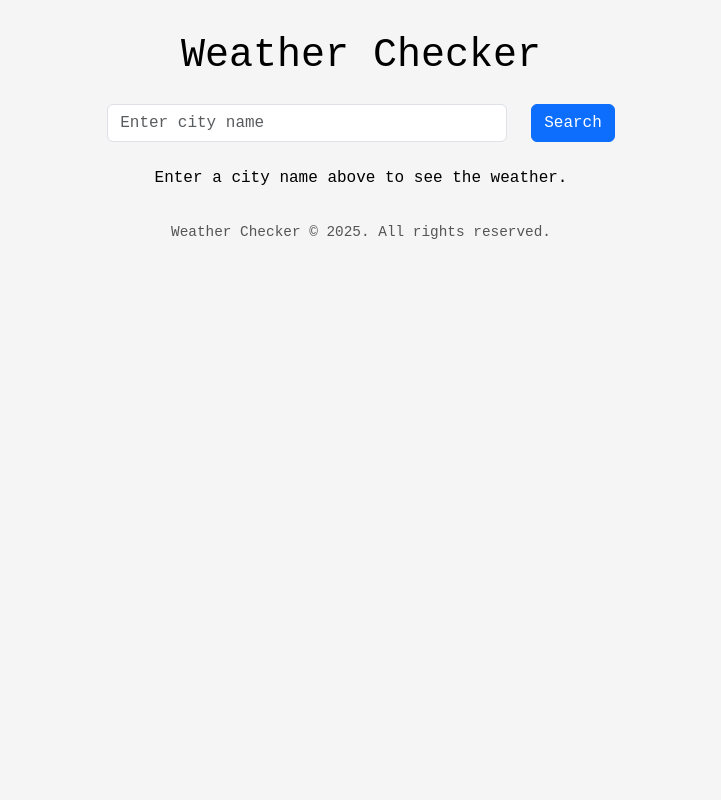
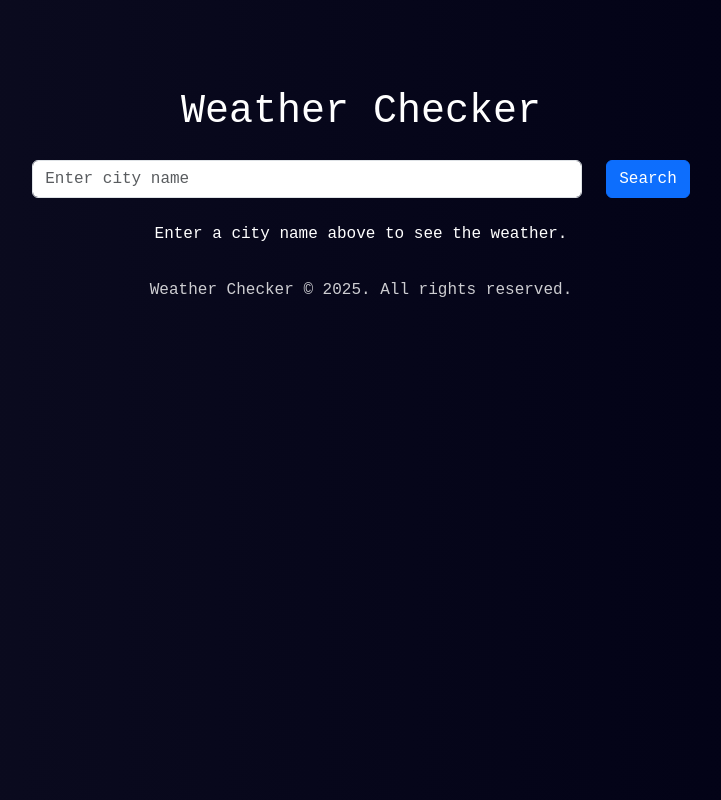
Before and after one commit to dhanyasri612/weather-frontend, a React (Vite) app: page / in a window 1280 px wide. Shown: the whole page, without its empty margins (279-1000 px from the left). Built offline with nearby package versions, Linux system fonts and the light colour scheme.

Commit message:
Update App.jsx

```diff
--- a/src/App.jsx
+++ b/src/App.jsx
@@ -1,10 +1,58 @@
 // src/App.js
 import React, { useState } from "react";
 import axios from "axios";
-import { Container, Row, Col, Button, Form, Card, Table, Spinner } from "react-bootstrap";
-import { WiDaySunny, WiCloud, WiRain, WiStrongWind, WiSunrise, WiSunset, WiCloudy } from "react-icons/wi";
+import { motion } from "framer-motion";
+import {
+  Container,
+  Row,
+  Col,
+  Button,
+  Form,
+  Card,
+  Table,
+  Spinner,
+} from "react-bootstrap";
+import {
+  LineChart,
+  Line,
+  XAxis,
+  YAxis,
+  CartesianGrid,
+  ResponsiveContainer,
+  Tooltip,
+  Legend,
+} from "recharts";
+
+import {
+  WiDaySunny,
+  WiCloud,
+  WiRain,
+  WiStrongWind,
+  WiSunrise,
+  WiSunset,
+  WiCloudy,
+} from "react-icons/wi";
+
 import WeatherWidget from "./components/WeatherWidget";
 import getWeatherMeta from "./utils/weatherCodeMap";
+
+const AnimatedBackground = ({ gradient, animate }) => {
+  const gradientStyle = {
+    position: "fixed",
+    top: 0,
+    left: 0,
+    width: "100%",
+    height: "100%",
+    zIndex: -1,
+    background: `linear-gradient(90deg, ${gradient.join(", ")})`,
+    backgroundSize: "400% 400%",
+    backgroundRepeat: "no-repeat",
+    animation: animate ? "gradientFloat 15s ease infinite" : "none",
+    transition: "background 0.5s ease",
+  };
+
+  return <div style={gradientStyle}></div>;
+};
 
 const App = () => {
   const [city, setCity] = useState("");
@@ -36,24 +84,66 @@ const App = () => {
   const meta = getWeatherMeta(weatherCode) || { label: "Unknown", icon: WiCloud };
   const MetaIcon = meta.icon || WiCloud;
 
+  const now = new Date();
+  const hour = now.getHours();
+  const temperature = weatherData?.current?.temperature_2m || 20;
+
+  const getTheme = (temperature, hour, weatherFetched, weatherCode) => {
+    if (!weatherFetched) return { gradient: ["#000014", "#1a1a2e", "#000014"], textColor: "#ffffff", widgetColor: "#ffffff" };
+
+    let theme = { gradient: ["#000014", "#1a1a2e", "#000014"], textColor: "#ffffff", widgetColor: "#ffffff" };
+
+    if (weatherCode >= 0 && weatherCode <= 1) theme.gradient = ["#87CEEB", "#FFD700", "#FFAA00", "#87CEEB"];
+    else if (weatherCode >= 2 && weatherCode <= 3) theme.gradient = ["#607D8B", "#78909C", "#546e7a", "#607D8B"];
+    else if (weatherCode >= 45 && weatherCode <= 65) theme.gradient = ["#1f1f2e", "#3a4a6f", "#223355", "#1f1f2e"];
+    else if (weatherCode >= 71 && weatherCode <= 86) theme.gradient = ["#003366", "#6699cc", "#336699", "#003366"];
+    else if (weatherCode >= 95 && weatherCode <= 99) theme.gradient = ["#2c3e50", "#34495e", "#1a2b3c", "#2c3e50"];
+    else {
+      if (hour >= 6 && hour < 10) {
+        if (temperature < 10) theme.gradient = ["#a0c4ff", "#89abe3", "#6ba3d4", "#a0c4ff"];
+        else if (temperature <= 25) theme.gradient = ["#ffe29f", "#ff7e5f", "#ffd27f", "#ffe29f"];
+        else theme.gradient = ["#ff9a8b", "#ff6a00", "#ff4500", "#ff9a8b"];
+      } else if (hour >= 10 && hour < 17) {
+        if (temperature < 10) theme.gradient = ["#74b9ff", "#0984e3", "#55aaff", "#74b9ff"];
+        else if (temperature <= 25) theme.gradient = ["#87CEEB", "#FFD700", "#FFC107", "#87CEEB"];
+        else theme.gradient = ["#ff4500", "#ff8c00", "#ff6a00", "#ff4500"];
+      } else if (hour >= 17 && hour < 20) theme.gradient = ["#ffb347", "#ffcc33", "#ff7e5f", "#ffb347"];
+      else theme.gradient = ["#000014", "#1a1a2e", "#000033", "#000014"];
+    }
+
+    return theme;
+  };
+
+  const theme = getTheme(temperature, hour, !!weatherData, weatherCode);
+
   return (
-    <div style={{ minHeight: "100vh", padding: "2rem 1rem", textAlign: "center", backgroundColor: "#f5f5f5", color: "#000" }}>
-      <Container fluid className="p-0">
-        <h1 className="mb-4">Weather Checker</h1>
+    <div style={{ position: "relative", minHeight: "100vh", padding: "2rem", textAlign: "center" }}>
+      <style>
+        {`
+          @keyframes gradientFloat {
+            0% { background-position: 0% 50%; }
+            25% { background-position: 100% 50%; }
+            50% { background-position: 100% 100%; }
+            75% { background-position: 0% 100%; }
+            100% { background-position: 0% 50%; }
+          }
+        `}
+      </style>
+      <AnimatedBackground gradient={theme.gradient} animate={true} />
 
-        {/* Search Section */}
+      <Container className="mt-5 p-2" style={{ background: "transparent" }}>
+        <h1 className="text-center mb-4">Weather Checker</h1>
+
+        {/* Search */}
         <Row className="justify-content-center mb-4">
-          <Col xs={10} sm={8} md={6} lg={4}>
+          <Col xs={9} sm={7} md={6}>
             <Form.Control
               type="text"
               placeholder="Enter city name"
               value={city}
               onChange={(e) => {
                 setCity(e.target.value);
-                if (e.target.value.trim() === "") {
-                  setWeatherData(null);
-                  setError(null);
-                }
+                if (!e.target.value.trim()) { setWeatherData(null); setError(null); }
               }}
             />
           </Col>
@@ -64,53 +154,49 @@ const App = () => {
           </Col>
         </Row>
 
-        {/* Info & Error Messages */}
+        {/* Messages */}
         {!loading && !weatherData && !error && <p>Enter a city name above to see the weather.</p>}
         {error && <p style={{ color: "red" }}>{error}</p>}
-        {loading && <Spinner animation="border" variant="primary" />}
+        {loading && <Spinner animation="border" variant="success" />}
 
         {/* Current Weather */}
         {weatherData?.current && (
-          <Card className="mb-4 p-3">
-            <h3>Current Weather in {city}</h3>
-            <Row className="mt-2 text-center">
-              <Col xs={6} sm={4} className="mb-2">
-                <WiDaySunny size={40} color="#f39c12" />
-                <p>{weatherData.current.temperature_2m} °C</p>
-                <small>Temperature</small>
+          <Row className="justify-content-center mb-4">
+            <Col xs={12} md={8}>
+              <motion.div
+                initial={{ opacity: 0, y: 20 }}
+                animate={{ opacity: 1, y: 0 }}
+                className="p-3 border rounded text-center bg-primary"
+              >
+                <h3>Current Weather in {city}</h3>
+                <p>Temperature: {weatherData.current.temperature_2m} °C</p>
+                <p>Wind Speed: {weatherData.current.wind_speed_10m} km/h</p>
+                <p>Wind Direction: {weatherData.current.wind_direction_10m} °</p>
+                <p>Rain: {weatherData.current.rain} mm</p>
+                <p>Cloud Cover: {weatherData.current.cloud_cover} %</p>
+              </motion.div>
+            </Col>
+          </Row>
+        )}
+
+        {/* Widgets */}
+        {weatherData && (
+          <Row className="justify-content-center mb-4">
+            {[
+              { icon: <WiDaySunny size={80} color="#f39c12" />, label: "Temperature", value: weatherData.current.temperature_2m, unit: "°C" },
+              { icon: <WiStrongWind size={80} color="#0099ff" />, label: "Wind Speed", value: weatherData.current.wind_speed_10m, unit: "km/h" },
+              { icon: <WiCloud size={80} color="#ffffff" />, label: "Wind Direction", value: weatherData.current.wind_direction_10m, unit: "°" },
+              { icon: <WiRain size={80} color="#69c3ff" />, label: "Rain", value: weatherData.current.rain, unit: "mm" },
+              { icon: <WiSunrise size={80} color="#f1c40f" />, label: "Sunrise", value: weatherData.daily?.sunrise ? weatherData.daily.sunrise[0].split("T")[1] : "--" },
+              { icon: <WiSunset size={80} color="#e67e22" />, label: "Sunset", value: weatherData.daily?.sunset ? weatherData.daily.sunset[0].split("T")[1] : "--" },
+              { icon: <MetaIcon size={80} color="#fff" />, label: "Condition", value: meta.label },
+              { icon: <WiCloudy size={80} color="#3498db" />, label: "Cloud Cover", value: weatherData.current.cloud_cover, unit: "%" },
+            ].map((w, i) => (
+              <Col xs={6} sm={6} md={3} key={i} className="mb-3">
+                <WeatherWidget icon={w.icon} label={w.label} value={w.value} unit={w.unit || ""} />
               </Col>
-              <Col xs={6} sm={4} className="mb-2">
-                <WiStrongWind size={40} color="#0099ff" />
-                <p>{weatherData.current.wind_speed_10m} km/h</p>
-                <small>Wind Speed</small>
-              </Col>
-              <Col xs={6} sm={4} className="mb-2">
-                <WiCloud size={40} color="#777" />
-                <p>{weatherData.current.cloud_cover} %</p>
-                <small>Cloud Cover</small>
-              </Col>
-              <Col xs={6} sm={4} className="mb-2">
-                <WiRain size={40} color="#00bfff" />
-                <p>{weatherData.current.rain} mm</p>
-                <small>Rain</small>
-              </Col>
-              <Col xs={6} sm={4} className="mb-2">
-                <WiSunrise size={40} color="#f1c40f" />
-                <p>{weatherData?.daily?.sunrise ? weatherData.daily.sunrise[0].split("T")[1] : "--"}</p>
-                <small>Sunrise</small>
-              </Col>
-              <Col xs={6} sm={4} className="mb-2">
-                <WiSunset size={40} color="#e67e22" />
-                <p>{weatherData?.daily?.sunset ? weatherData.daily.sunset[0].split("T")[1] : "--"}</p>
-                <small>Sunset</small>
-              </Col>
-              <Col xs={6} sm={4} className="mb-2">
-                <MetaIcon size={40} color="#555" />
-                <p>{meta.label}</p>
-                <small>Condition</small>
-              </Col>
-            </Row>
-          </Card>
+            ))}
+          </Row>
         )}
 
         {/* Hourly Forecast */}
@@ -119,11 +205,7 @@ const App = () => {
             <h4>Hourly Forecast</h4>
             <Table striped bordered hover responsive size="sm">
               <thead>
-                <tr>
-                  <th>Time</th>
-                  <th>Temp (°C)</th>
-                  <th>Wind (km/h)</th>
-                </tr>
+                <tr><th>Time</th><th>Temp</th><th>Wind</th></tr>
               </thead>
               <tbody>
                 {weatherData.hourly.time.slice(0, 12).map((t, i) => (
@@ -145,11 +227,7 @@ const App = () => {
             <Table striped bordered hover responsive size="sm">
               <thead>
                 <tr>
-                  <th>Date</th>
-                  <th>Min Temp (°C)</th>
-                  <th>Max Temp (°C)</th>
-                  <th>Sunrise</th>
-                  <th>Sunset</th>
+                  <th>Date</th><th>Min Temp</th><th>Max Temp</th><th>Sunrise</th><th>Sunset</th>
                 </tr>
               </thead>
               <tbody>
@@ -167,8 +245,33 @@ const App = () => {
           </Card>
         )}
 
-        <footer style={{ marginTop: "2rem", textAlign: "center", fontSize: "0.9rem", color: "#555" }}>
-          <p>Weather Checker © {new Date().getFullYear()}. All rights reserved.</p>
+        {/* Temperature Trend */}
+        {weatherData?.daily && (
+          <Card className="mb-4 p-3">
+            <h4>Daily Max Temperature Forecast</h4>
+            <ResponsiveContainer width="100%" height={300}>
+              <LineChart
+                data={weatherData.daily.time.map((time, i) => ({
+                  time,
+                  maxTemperature: weatherData.daily.temperature_2m_max[i],
+                  minTemperature: weatherData.daily.temperature_2m_min[i],
+                }))}
+                margin={{ top: 5, right: 20, left: 10, bottom: 5 }}
+              >
+                <CartesianGrid stroke="#f5f5f5" />
+                <XAxis dataKey="time" />
+                <YAxis />
+                <Tooltip />
+                <Line type="monotoneX" dataKey="minTemperature" stroke="#1e90ffff" />
+                <Line type="monotoneX" dataKey="maxTemperature" stroke="#ff4500ff" />
+                <Legend />
+              </LineChart>
+            </ResponsiveContainer>
+          </Card>
+        )}
+
+        <footer style={{ marginTop: "2rem", textAlign: "center", color: "#ffffff", opacity: 0.8 }}>
+          Weather Checker © {new Date().getFullYear()}. All rights reserved.
         </footer>
       </Container>
     </div>
```
